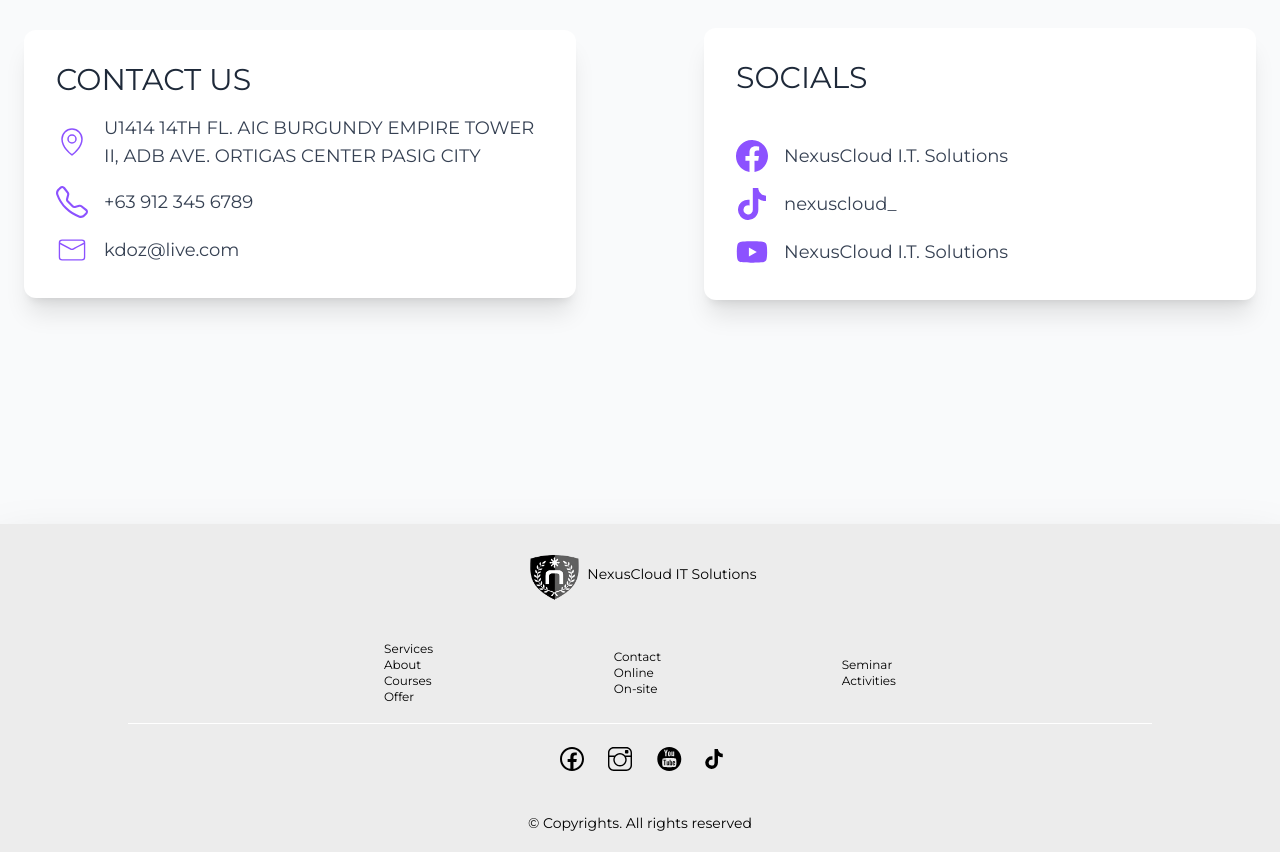
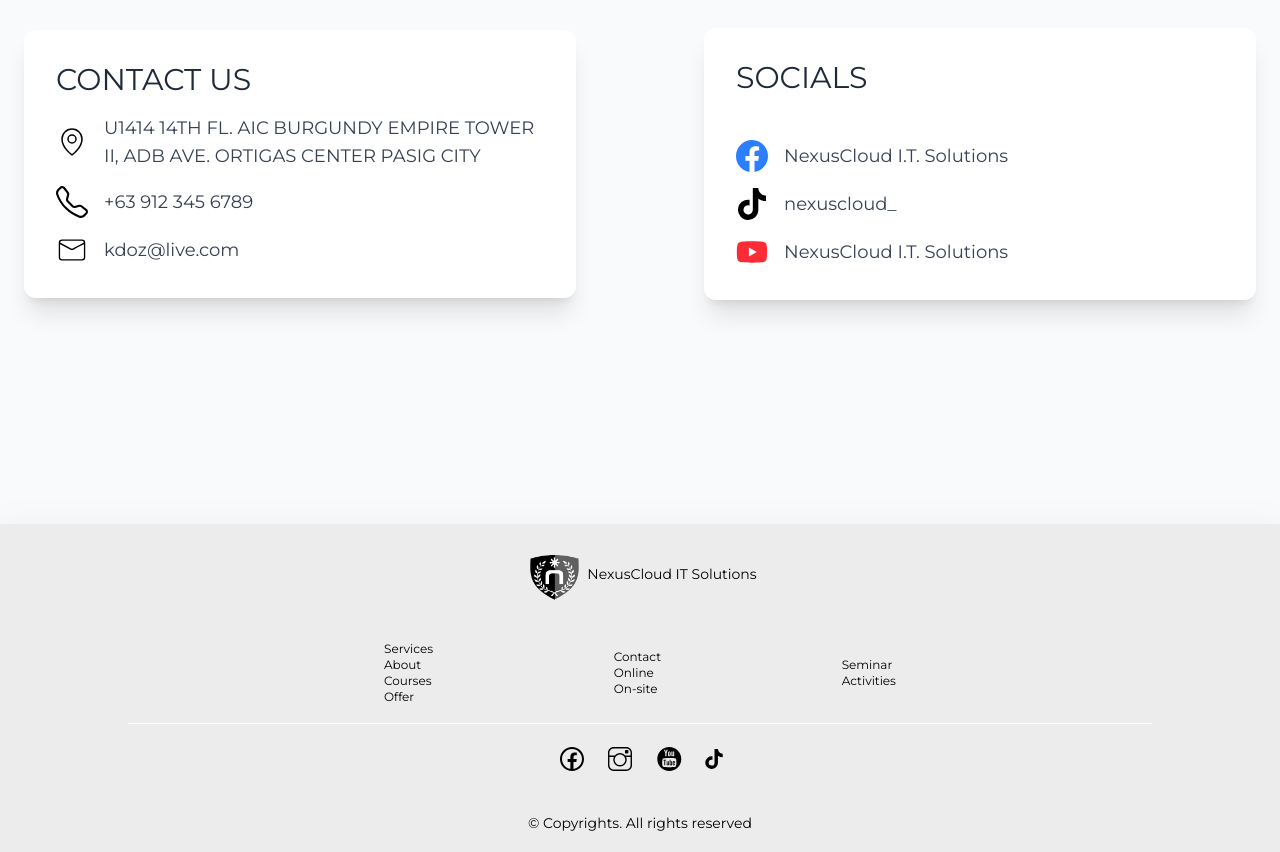
Before and after one commit to JesnerPerillo/NexusCloud-1, a React (Vite) app in the folder nexus-cloud-website/: page /#/courses in a window 1280 px wide. Shown: the part 1360-2212 px from the top of the page. Built offline with nearby package versions, Linux system fonts and the light colour scheme; no server answers.

Commit message:
Modified the Contact component

```diff
--- a/nexus-cloud-website/src/Components/Contact.jsx
+++ b/nexus-cloud-website/src/Components/Contact.jsx
@@ -12,23 +12,23 @@
           <h1 className="text-3xl font-semibold text-gray-800 mb-4">CONTACT US</h1>
           <div className="space-y-4">
             {/* Address */}
-            <div className="flex items-center text-lg text-gray-700 space-x-4 transition-all hover:text-[#8c52ff]">
+            <div className="flex items-center text-lg text-gray-700 space-x-4 transition-all hover:text-[#f4ca4f]">
               <a href="https://www.google.com/maps/place/NEXUSCLOUD+IT+SOLUTIONS+INC/@14.5896052,121.0584803,17z/data=!3m1!4b1!4m6!3m5!1s0x3397c8170cbf03d9:0xcfe9a8f04e9cc91!8m2!3d14.5896052!4d121.0610552!16s%2Fg%2F11smm1k9bz?entry=ttu&g_ep=EgoyMDI1MDIxNy4wIKXMDSoASAFQAw%3D%3D">
-                <PiMapPinLight className="h-8 w-8 text-[#8c52ff]" />
+                <PiMapPinLight className="h-8 w-8 text-black" />
               </a>
               <p className="hover:cursor-pointer">U1414 14TH FL. AIC BURGUNDY EMPIRE TOWER II, ADB AVE. ORTIGAS CENTER PASIG CITY</p>
             </div>
 
             {/* Phone Number */}
-            <div className="flex items-center text-lg text-gray-700 space-x-4 transition-all hover:text-[#8c52ff]">
-              <BsTelephone className="w-8 h-8 text-[#8c52ff]" />
+            <div className="flex items-center text-lg text-gray-700 space-x-4 transition-all hover:text-[#f4ca4f]">
+              <BsTelephone className="w-8 h-8 text-black" />
               <p className="hover:cursor-pointer">+63 912 345 6789</p>
             </div>
 
             {/* Email */}
-            <div className="flex items-center text-lg text-gray-700 space-x-4 transition-all hover:text-[#8c52ff]">
+            <div className="flex items-center text-lg text-gray-700 space-x-4 transition-all hover:text-[#f4ca4f]">
               <a href="mailto:kdoz@live.com">
-                <CiMail className="h-8 w-8 text-[#8c52ff]" />
+                <CiMail className="h-8 w-8 text-black" />
               </a>
               <p className="hover:cursor-pointer">kdoz@live.com</p>
             </div>
@@ -40,25 +40,25 @@
           <h1 className="text-3xl font-semibold text-gray-800 mb-4">SOCIALS</h1>
           <div className="space-y-4">
             {/* Facebook */}
-            <div className="flex items-center text-lg text-gray-700 space-x-4 transition-all hover:text-[#8c52ff]">
+            <div className="flex items-center text-lg text-gray-700 space-x-4 transition-all hover:text-[#f4ca4f]">
               <a href="https://web.facebook.com/nxs88">
-                <BsFacebook className="w-8 h-8 text-[#8c52ff]" />
+                <BsFacebook className="w-8 h-8 text-blue-500" />
               </a>
               <p className="hover:cursor-pointer">NexusCloud I.T. Solutions</p>
             </div>
 
             {/* TikTok */}
-            <div className="flex items-center text-lg text-gray-700 space-x-4 transition-all hover:text-[#8c52ff]">
+            <div className="flex items-center text-lg text-gray-700 space-x-4 transition-all hover:text-[#f4ca4f]">
               <a href="https://www.tiktok.com/@nexuscloud_">
-                <FaTiktok className="w-8 h-8 text-[#8c52ff]" />
+                <FaTiktok className="w-8 h-8 text-black" />
               </a>
               <p className="hover:cursor-pointer">nexuscloud_</p>
             </div>
 
             {/* YouTube */}
-            <div className="flex items-center text-lg text-gray-700 space-x-4 transition-all hover:text-[#8c52ff]">
+            <div className="flex items-center text-lg text-gray-700 space-x-4 transition-all hover:text-[#f4ca4f]">
               <a href="https://www.youtube.com/@NexuscloudITSolutions">
-                <FaYoutube className="w-8 h-8 text-[#8c52ff]" />
+                <FaYoutube className="w-8 h-8 text-red-500" />
               </a>
               <p className="hover:cursor-pointer">NexusCloud I.T. Solutions</p>
             </div>
--- a/nexus-cloud-website/src/Components/Modal.jsx
+++ b/nexus-cloud-website/src/Components/Modal.jsx
@@ -37,7 +37,7 @@
 
   return (
     <div className="fixed inset-0 flex items-center justify-center bg-black/30 bg-opacity-50 z-30">
-      <div className="bg-white p-6 rounded-lg shadow-lg max-w-md w-full relative">
+      <div className="bg-white p-6 rounded-lg shadow-lg w-full m-2 relative sm:max-w-md">
         <h2 className="text-xl text-black font-bold">{course.title}</h2>
         <p className="mt-2 text-black">{course.description}</p>
         <p className="mt-4 font-semibold text-black">Price: {course.discountedPrice}</p>
@@ -106,12 +106,14 @@
 
 
         {/* Close Button */}
-        <button
-          className="mt-4 p-2 absolute top-0 right-3 text-sm text-black rounded-full hover:cursor-pointer"
-          onClick={onClose}
-        >
-          X
-        </button>
+        <div className="w-full flex justify-center">
+          <button
+            className="mt-4 p-2 text-sm text-black rounded-full hover:cursor-pointer"
+            onClick={onClose}
+          >
+            Close
+          </button>
+        </div>
       </div>
     </div>
   );
--- a/nexus-cloud-website/src/Routes/AboutNexus.jsx
+++ b/nexus-cloud-website/src/Routes/AboutNexus.jsx
@@ -164,17 +164,17 @@
         <div className="flex w-full items-center flex-col justify-center p-5 mt-10 gap-5 sm:flex-row sm:gap-0">
           <div className="w-full h-[35rem] relative flex justify-center items-center hover:cursor-pointer group sm:w-1/3" style={{ backgroundImage: `url(${VisionImg})`}} onClick={handleToggle}>
             <div className={`absolute inset-0 bg-black transition-opacity duration-500 ${isActive ? "opacity-70" : "opacity-40"} group-hover:opacity-70`}></div>
-            <h1 className={`montserrat-bold text-6xl tracking-wide z-20 text-yellow-500 transition-all duration-500 group-hover:translate-y-[-13rem] ${isActive ? "-translate-y-[15rem]" : ""}`}>VISION</h1>
+            <h1 className={`montserrat-bold text-6xl tracking-wide z-20 text-[#f4ca4f] transition-all duration-500 group-hover:translate-y-[-13rem] ${isActive ? "-translate-y-[15rem]" : ""}`}>VISION</h1>
             <p className={`absolute text-md text-white text-justify px-5 opacity-0 transition-opacity duration-500 z-20 ${isActive ? "opacity-100 translate-y-5" : "opacity-0 translate-y-5"} group-hover:opacity-100 group-hover:translate-y-0 sm:text-xl`}>Our vision at Nexuscloud IT Solution is to be the preferred choice for individuals and organizations seeking top-notch IT training. We aspire to create an inclusive learning environment where participants can acquire cutting-edge industry knowledge, practical skills, and valuable certifications at a low-cost fee. We are dedicated to continuously expanding our offerings, leveraging advanced technology, and partnering with industry leaders to ensure our clients receive the best possible training experience.</p>
           </div>
           <div className="w-full h-[35rem] relative flex justify-center items-center hover:cursor-pointer group sm:w-1/3" style={{ backgroundImage: `url(${MissionImg})`}} onClick={handleToggle}>
             <div className={`absolute inset-0 bg-black transition-opacity duration-500 group-hover:opacity-70 ${isActive ? "opacity-70" : "opacity-40"}`}></div>
-            <h1 className={`montserrat-bold text-6xl tracking-wide z-20 text-yellow-500 transition-all duration-500 group-hover:translate-y-[-13rem] ${isActive ? "-translate-y-[15rem]" : ""}`}>MISSION</h1>
+            <h1 className={`montserrat-bold text-6xl tracking-wide z-20 text-[#f4ca4f] transition-all duration-500 group-hover:translate-y-[-13rem] ${isActive ? "-translate-y-[15rem]" : ""}`}>MISSION</h1>
             <p className={`absolute text-lg text-white text-justify px-5 opacity-0 transition-opacity duration-500 group-hover:opacity-100 group-hover:translate-y-0 z-20 ${isActive ? "opacity-100 tranlate-y-5" : "opacity-0 translate-y-5"}`}>At Nexuscloud IT Solution, we aim to provide high-quality training and development opportunities to individuals and organizations, empowering them with the skills and knowledge essential for success in the digital age. We are committed to delivering exceptional value through comprehensive programs, affordable fees, and a wide range of freebies.</p>
           </div>
           <div className="w-full h-[35rem] relative flex justify-center items-center hover:cursor-pointer group group-hover:w-full sm:w-1/3" style={{ backgroundImage: `url(${ValuesImg})`}} onClick={handleToggle}>
             <div className={`absolute inset-0 bg-black transition-opacity group-hover:opacity-70 ${isActive ? "opacity-70" : "opacity-40"}`}></div>
-            <h1 className={`montserrat-bold text-6xl tracking-wide z-20 text-yellow-500 group-hover:translate-y-[-13rem] duration-500 ${isActive ? "-translate-y-[15rem]" : ""}`}>VALUES</h1>
+            <h1 className={`montserrat-bold text-6xl tracking-wide z-20 text-[#f4ca4f] group-hover:translate-y-[-13rem] duration-500 ${isActive ? "-translate-y-[15rem]" : ""}`}>VALUES</h1>
             <p className={`absolute text-xs text-white text-justify px-5 opacity-0 transition-opacity duration-500 group-hover:opacity-100 group-hover:translate-y-[3rem] z-20 ${isActive ? "opacity-100 translate-y-5" : "opacity-0 translate-y-5"} sm:text-[14px]`}>
             <u>High-Quality Training</u>: Our commitment to excellence is evident in our meticulously crafted training programs, facilitated by industry experts who provide practical and hands-on learning experiences.<br /><br />
 
```
